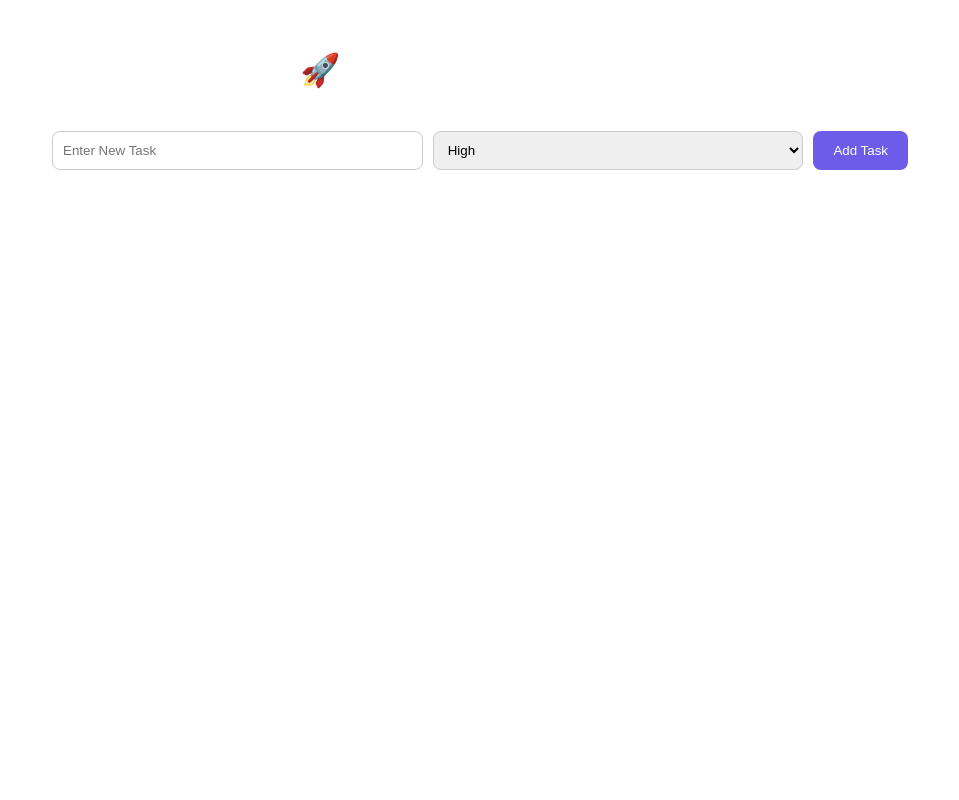
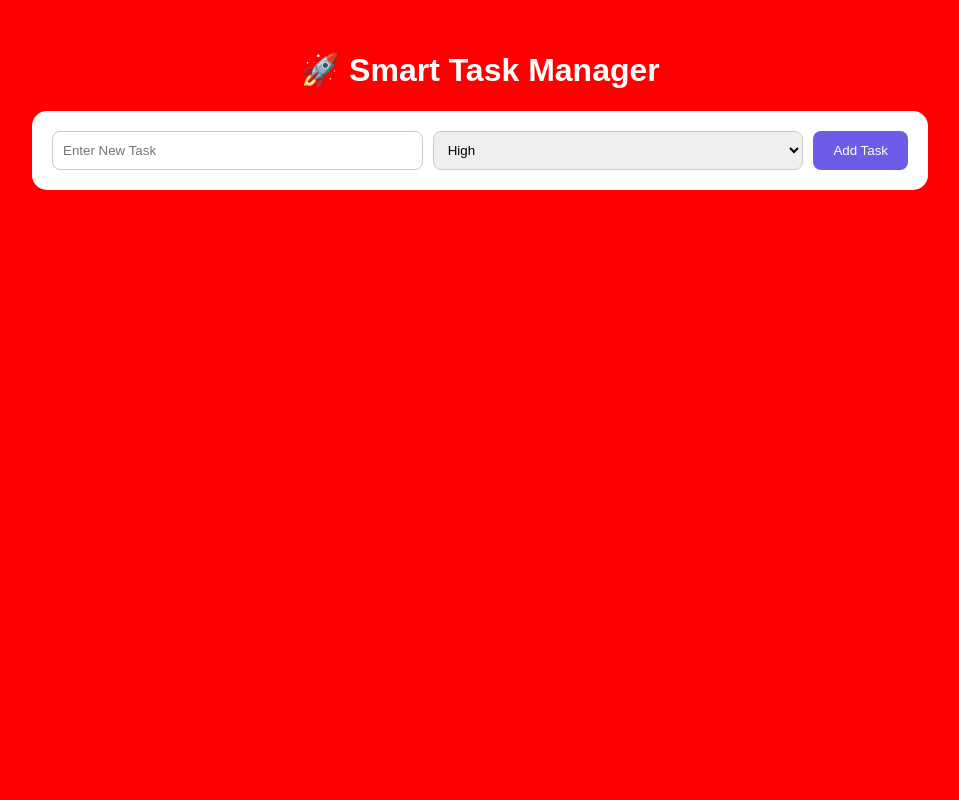
Before and after one commit to Sheshank-27/smart-task-manager, a Flask app: page / in a window 1280 px wide. Shown: the whole page, without its empty margins (160-1119 px from the left). Run offline with Flask 3, Linux system fonts and the light colour scheme.

Commit message:
final ui update

```diff
--- a/static/style.css
+++ b/static/style.css
@@ -3,12 +3,7 @@ body{
     margin:0;
     padding:0;
 
-    background:red(
-        135deg,
-        #6cda17,
-        #209399,
-        #00cec9
-    );
+    background:red;
 
     font-family:Arial;
     min-height:100vh;
```
